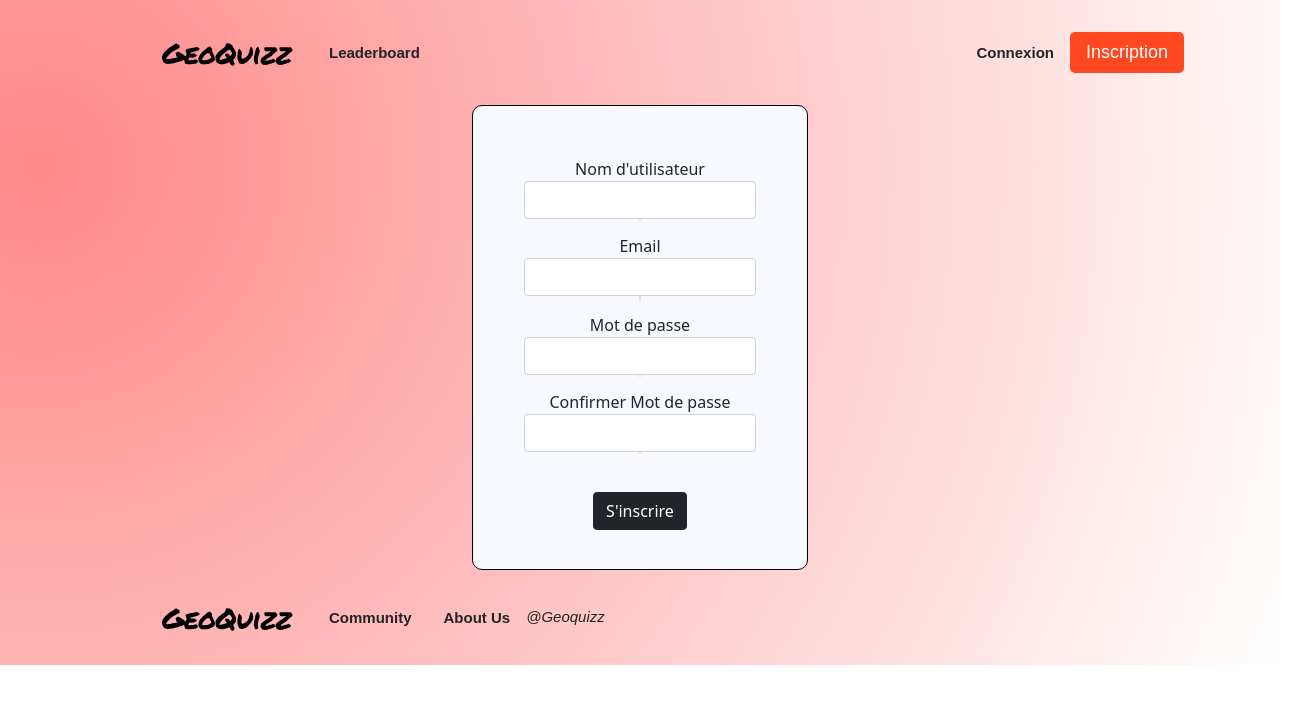
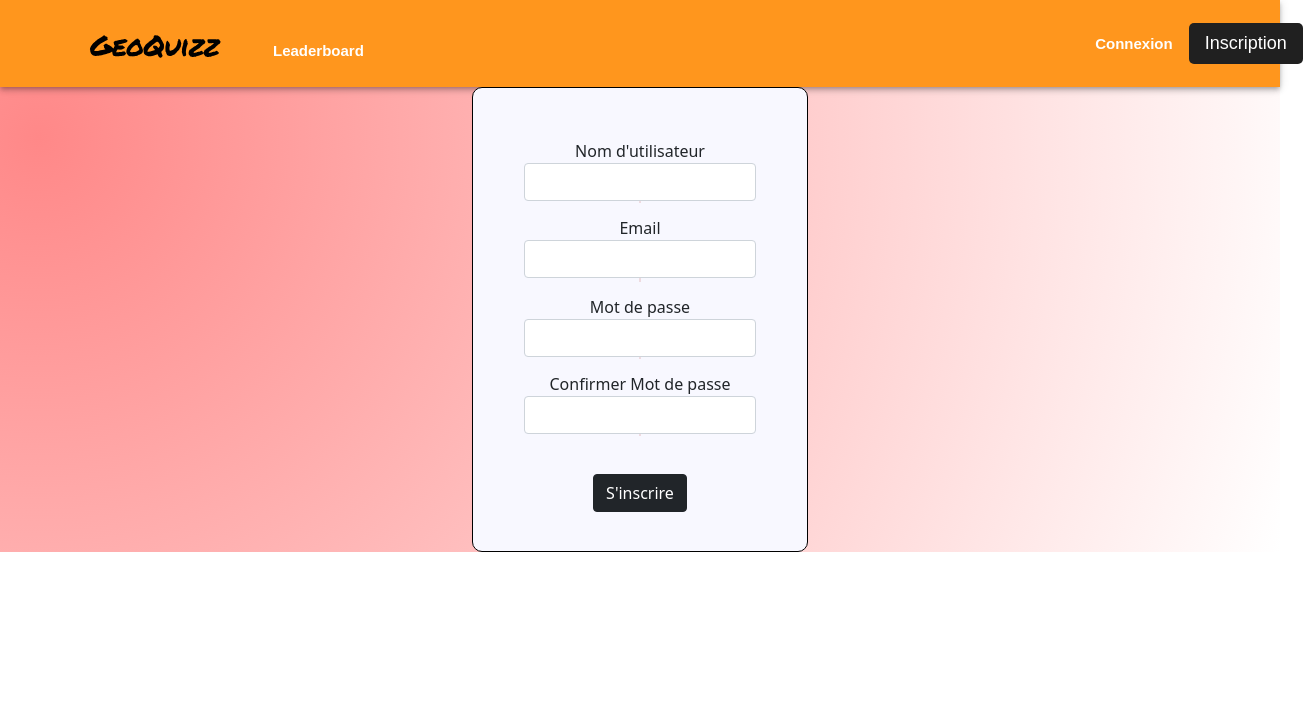
Before and after one commit to valentinflegon/quizz-app, a React (Create React App) app in the folder client/: page /signin in a window 1280 px wide. Shown: the top 704 px of the page, 1303 px wide, since content can reach past the window. Built offline with nearby package versions, Linux system fonts and the light colour scheme; a web font is replaced by a local one.

Commit message:
navbar modif

```diff
--- a/client/public/index.html
+++ b/client/public/index.html
@@ -11,7 +11,7 @@
     />
     <link rel="apple-touch-icon" href="%PUBLIC_URL%/logo192.png" />
     <link rel="manifest" href="%PUBLIC_URL%/manifest.json" />
-    <title>React App</title>
+    <title>GeoQuizz</title>
   </head>
   <body>
     <noscript>You need to enable JavaScript to run this app.</noscript>
--- a/client/src/app/App.jsx
+++ b/client/src/app/App.jsx
@@ -16,7 +16,7 @@
           <Route exact path="/countryDistances" element={<CountryDist />} />
           <Route path="*" element={<NotFound />} />
         </Routes>
-        <Footer />
+        {/* <Footer /> */}
       </BrowserRouter>
     </div>
   );
--- a/client/src/components/Navbar.jsx
+++ b/client/src/components/Navbar.jsx
@@ -1,29 +1,279 @@
-import React from 'react';
-import logo from '../assets/logo.svg'
-import { NavLink} from 'react-router-dom';
+// import React from 'react';
+// import logo from '../assets/logo.svg'
+// import { NavLink} from 'react-router-dom';
 
-const Navbar = () => {
+// const Navbar = () => {
 
-  let isLogged = true;
+//   let isLogged = true;
 
-  return isLogged ? (
-    <div className='navbar'>
-      <div className='navbar-links'>
-        <div className='logo'>
-          <NavLink to="/"><img src={logo} alt="logo" /></NavLink>
-        </div>
-        <div className="navbar-links_containers">
-          <NavLink to="/leaderboard"><p>Leaderboard</p></NavLink>
-        </div>
-      </div>
-      <div className="navbar-sign">
-         <NavLink to="/login"><p>Connexion</p></NavLink>
-         <NavLink to="signin" state={{ from: 'navbar'}}><button className="navbar-signup_button" type="button">Inscription</button></NavLink>
-      </div>
-    </div>
-  )
-  :
-  (<div>nique ta mere</div>);
+//   return isLogged ? (
+//     <div className='navbar'>
+//       <div className='navbar-links'>
+//         <div className='logo'>
+//           <NavLink to="/"><img src={logo} alt="logo" /></NavLink>
+//         </div>
+//         <div className="navbar-links_containers">
+//           <NavLink to="/leaderboard"><p>Leaderboard</p></NavLink>
+//         </div>
+//       </div>
+//       <div className="navbar-sign">
+//          <NavLink to="/login"><p>Connexion</p></NavLink>
+//          <NavLink to="signin" state={{ from: 'navbar'}}><button className="navbar-signup_button" type="button">Inscription</button></NavLink>
+//       </div>
+//     </div>
+//   )
+//   :
+//   (<div>nique ta mere</div>);
+
+// };
+
+// export default Navbar;
+
+import * as React from "react";
+import AppBar from "@mui/material/AppBar";
+import Box from "@mui/material/Box";
+import Toolbar from "@mui/material/Toolbar";
+import IconButton from "@mui/material/IconButton";
+import Typography from "@mui/material/Typography";
+import Menu from "@mui/material/Menu";
+import MenuIcon from "@mui/icons-material/Menu";
+import Container from "@mui/material/Container";
+import Avatar from "@mui/material/Avatar";
+import Button from "@mui/material/Button";
+import Tooltip from "@mui/material/Tooltip";
+import MenuItem from "@mui/material/MenuItem";
+import logo from "../assets/logo.svg";
+import { NavLink } from "react-router-dom";
+
+const pages = ["LeaderBoard"];
+const settings = ["Profile", "Account", "Dashboard", "Logout"];
+let isLogged = false;
+
+const NavBar = () => {
+  const [anchorElNav, setAnchorElNav] = React.useState(null);
+  const [anchorElUser, setAnchorElUser] = React.useState(null);
+
+  const handleOpenNavMenu = (event) => {
+    setAnchorElNav(event.currentTarget);
+  };
+  const handleOpenUserMenu = (event) => {
+    setAnchorElUser(event.currentTarget);
+  };
+
+  const handleCloseNavMenu = () => {
+    setAnchorElNav(null);
+  };
+
+  const handleCloseUserMenu = () => {
+    setAnchorElUser(null);
+  };
+
+  return isLogged ? ( //isLogged true
+    <AppBar position="static">
+      <Container className="navbar" maxWidth="xl">
+        <Toolbar disableGutters>
+          <Typography
+            variant="h6"
+            noWrap
+            component="div"
+            sx={{ mr: 2, display: { xs: "none", md: "flex" } }}
+          >
+            <div className="logo">
+              <NavLink to="/">
+                <img src={logo} alt="logo" />
+              </NavLink>
+            </div>
+          </Typography>
+
+          <Box sx={{ flexGrow: 1, display: { xs: "flex", md: "none" } }}>
+            <IconButton
+              size="large"
+              aria-label="account of current user"
+              aria-controls="menu-appbar"
+              aria-haspopup="true"
+              onClick={handleOpenNavMenu}
+              color="inherit"
+            >
+              <MenuIcon />
+            </IconButton>
+            <Menu
+              id="menu-appbar"
+              anchorEl={anchorElNav}
+              anchorOrigin={{
+                vertical: "bottom",
+                horizontal: "left",
+              }}
+              keepMounted
+              transformOrigin={{
+                vertical: "top",
+                horizontal: "left",
+              }}
+              open={Boolean(anchorElNav)}
+              onClose={handleCloseNavMenu}
+              sx={{
+                display: { xs: "block", md: "none" },
+              }}
+            >
+              <MenuItem onClick={handleCloseNavMenu}>
+                <NavLink className="menu-leaderboard" to="/leaderboard">
+                  <p>Leaderboard</p>
+                </NavLink>
+              </MenuItem>
+              <MenuItem onClick={handleCloseNavMenu}>
+                <NavLink className="menu-logout" to=''>
+                  <p>Déconnexion</p>
+                </NavLink>
+              </MenuItem>
+
+            </Menu>
+          </Box>
+
+          <Typography
+            variant="h6"
+            noWrap
+            component="div"
+            sx={{ flexGrow: 1, display: { xs: "flex", md: "none" } }}
+          >
+            <div className="logo">
+              <NavLink to="/">
+                <img src={logo} alt="logo" />
+              </NavLink>
+            </div>
+          </Typography>
+          <Box sx={{ flexGrow: 1, display: { xs: "none", md: "flex" } }}>
+            <NavLink className="leaderboard" to="/leaderboard">
+              <p>Leaderboard</p>
+            </NavLink>
+          </Box>
+
+          <Box sx={{ flexGrow: 0 }}>
+            <Tooltip title="Open settings">
+              <IconButton onClick={handleOpenUserMenu} sx={{ p: 0 }}>
+                <Avatar alt="Remy Sharp" src="/static/images/avatar/2.jpg" />
+              </IconButton>
+            </Tooltip>
+            <Menu
+              sx={{ mt: "45px" }}
+              id="menu-appbar"
+              anchorEl={anchorElUser}
+              anchorOrigin={{
+                vertical: "top",
+                horizontal: "right",
+              }}
+              keepMounted
+              transformOrigin={{
+                vertical: "top",
+                horizontal: "right",
+              }}
+              open={Boolean(anchorElUser)}
+              onClose={handleCloseUserMenu}
+            >
+              {settings.map((setting) => (
+                <MenuItem key={setting} onClick={handleCloseNavMenu}>
+                  <Typography textAlign="center">{setting}</Typography>
+                </MenuItem>
+              ))}
+            </Menu>
+          </Box>
+        </Toolbar>
+      </Container>
+    </AppBar>
+  ) : (
+    //isLogged flase
+    <AppBar position="static">
+      <Container className="navbar" maxWidth="xl">
+        <Toolbar disableGutters>
+          <Typography
+            variant="h6"
+            noWrap
+            component="div"
+            sx={{ mr: 2, display: { xs: "none", md: "flex" } }}
+          >
+            <div className="logo">
+              <NavLink to="/">
+                <img src={logo} alt="logo" />
+              </NavLink>
+            </div>
+          </Typography>
+
+          <Box sx={{ flexGrow: 1, display: { xs: "flex", md: "none" } }}>
+            <IconButton
+              size="large"
+              aria-label="account of current user"
+              aria-controls="menu-appbar"
+              aria-haspopup="true"
+              onClick={handleOpenNavMenu}
+              color="inherit"
+            >
+              <MenuIcon />
+            </IconButton>
+            <Menu
+              id="menu-appbar"
+              anchorEl={anchorElNav}
+              anchorOrigin={{
+                vertical: "bottom",
+                horizontal: "left",
+              }}
+              keepMounted
+              transformOrigin={{
+                vertical: "top",
+                horizontal: "left",
+              }}
+              open={Boolean(anchorElNav)}
+              onClose={handleCloseNavMenu}
+              sx={{
+                display: { xs: "block", md: "none" },
+              }}
+            >
+              <MenuItem onClick={handleCloseNavMenu}>
+                <NavLink className="menu-leaderboard" to="/leaderboard">
+                  <p>Leaderboard</p>
+                </NavLink>
+              </MenuItem>
+              <MenuItem onClick={handleCloseNavMenu}>
+                <NavLink className="menu-login" to="/login">
+                  <p>Connexion</p>
+                </NavLink>
+              </MenuItem>
+              <MenuItem onClick={handleCloseNavMenu}>
+                <NavLink className="menu-signin" to="signin">
+                  <p>Inscription</p>
+                </NavLink>
+              </MenuItem>
+            </Menu>
+          </Box>
+
+          <Typography
+            variant="h6"
+            noWrap
+            component="div"
+            sx={{ flexGrow: 1, display: { xs: "flex", md: "none" } }}
+          >
+            <div className="logo">
+              <NavLink to="/">
+                <img src={logo} alt="logo" />
+              </NavLink>
+            </div>
+          </Typography>
+          <Box sx={{ flexGrow: 1, display: { xs: "none", md: "flex" } }}>
+            <NavLink className="leaderboard" to="/leaderboard">
+              <p>Leaderboard</p>
+            </NavLink>
+
+            <div className="navbar-sign">
+              <NavLink to="/login">
+                <p>Connexion</p>
+              </NavLink>
+              <NavLink to="signin">
+                <button className="navbar-signup_button" type="button">
+                  Inscription
+                </button>
+              </NavLink>
+            </div>
+          </Box>
+        </Toolbar>
+      </Container>
+    </AppBar>
+  );
 };
-
-export default Navbar;
+export default NavBar;
--- a/client/src/styles/components/_navbar.scss
+++ b/client/src/styles/components/_navbar.scss
@@ -1,35 +1,36 @@
-.navbar{
-    /* border-width: 1px;
-    border-style: solid;
-    border-color:black;
-    border-radius: 10px; */
-    display: flex;
-    justify-content: space-between;
-    align-items: center;
-    padding: 2rem 6rem;
+// .navbar{
+//     /* border-width: 1px;
+//     border-style: solid;
+//     border-color:black;
+//     border-radius: 10px; */
+//     display: flex;
+//     justify-content: space-between;
+//     align-items: center;
+//     padding: 2rem 6rem;
 
-    /* .logo{
-        width: 240px;
-        height: 31px;
-    } */
-}
+//     /* .logo{
+//         width: 240px;
+//         height: 31px;
+//     } */
+// }
 
-.navbar-links{
-    flex: 1;
-    display: flex;
-    justify-content: flex-start;
-    align-items: center;
-}
+// .navbar-links{
+//     flex: 1;
+//     display: flex;
+//     justify-content: flex-start;
+//     align-items: center;
+// }
 
-.navbar-links_logo img{
-    width: 240px;
-    height: 31px;
-}
+// .navbar-links_logo img{
+//     width: 240px;
+//     height: 31px;
+// }
 
-.navbar-links_containers {
-    display: flex;
-    flex-direction: row;
-}
+// .navbar-links_containers {
+//     display: flex;
+//     flex-direction: row;
+// }
+
 
 .navbar-sign{
     display: flex;
@@ -37,8 +38,8 @@
     align-items: center;
 }
 
-.navbar-sign p,
-.navbar-links_containers p{
+.navbar-sign p, .menu-leaderboard, .menu-login, .menu-signin,
+.navbar-links_containers p, .leaderboard, .menu-logout{
     font-family: var(--font-family);
     font-weight: bold;
     font-size: 15px;
@@ -49,16 +50,21 @@
     cursor: pointer;
 }
 
+.leaderboard{
+    margin-top: 3%;
+}
+
 .navbar-signin_button{
-    border-color: #FFAB7B;
+    border-color: #000000;
     background-color: white;
 }
+
 
 .navbar-sign button,
 .navbar-menu_container button {
     padding: 0.5rem 1rem;
     color: #fff;
-    background: #FF4820;
+    background: #202020;
     font-family: var(--font-family);
     font-weight: 500;
     font-size: 18px;
@@ -67,4 +73,16 @@
     outline: none;
     cursor: pointer;
     border-radius: 5px;
+
 }
+
+.navbar-sign{
+    margin-left: 70%;
+    margin-right: 10%;
+}
+
+
+
+.navbar{
+    background-color: rgb(255, 150, 29);
+}
```
